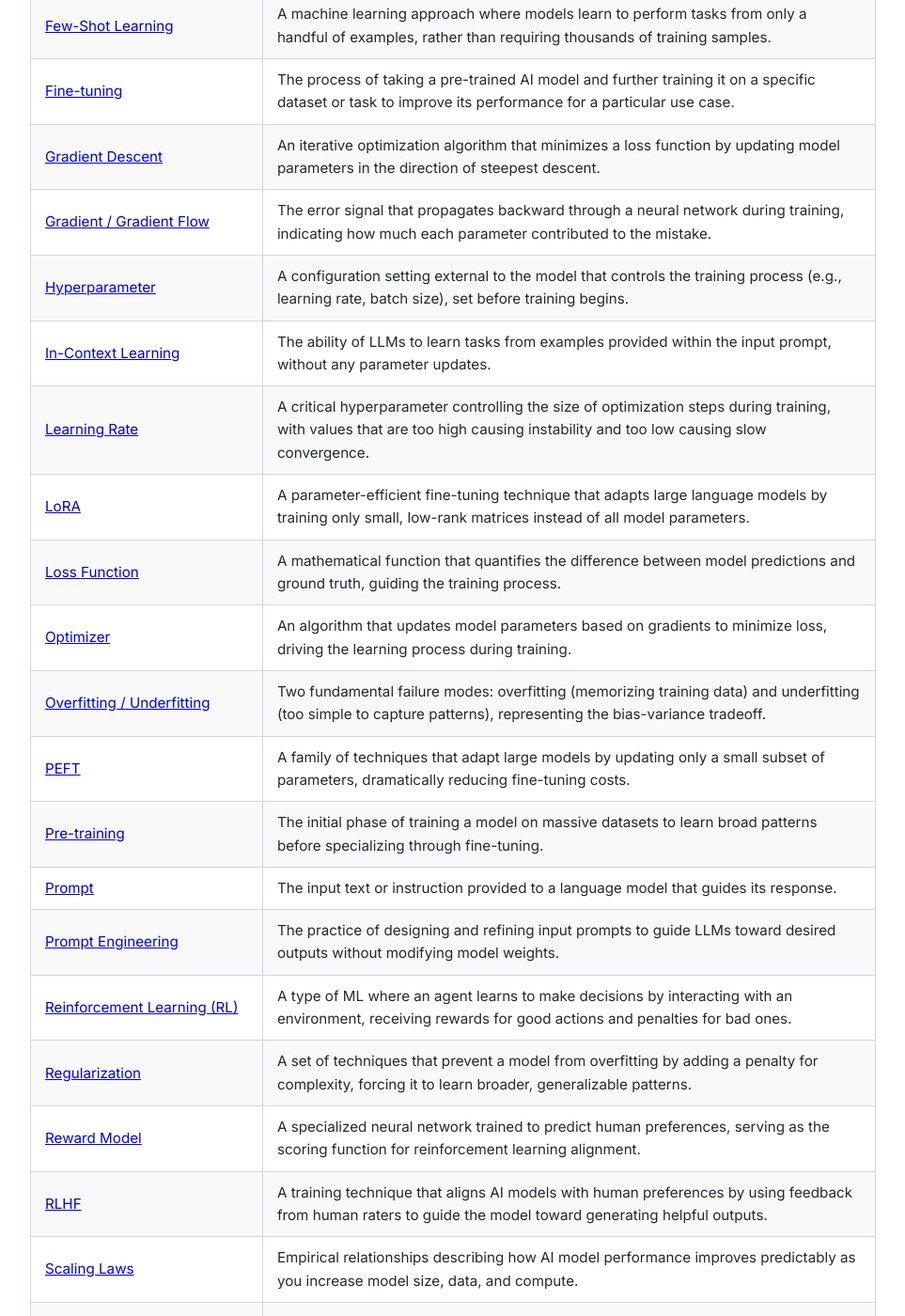
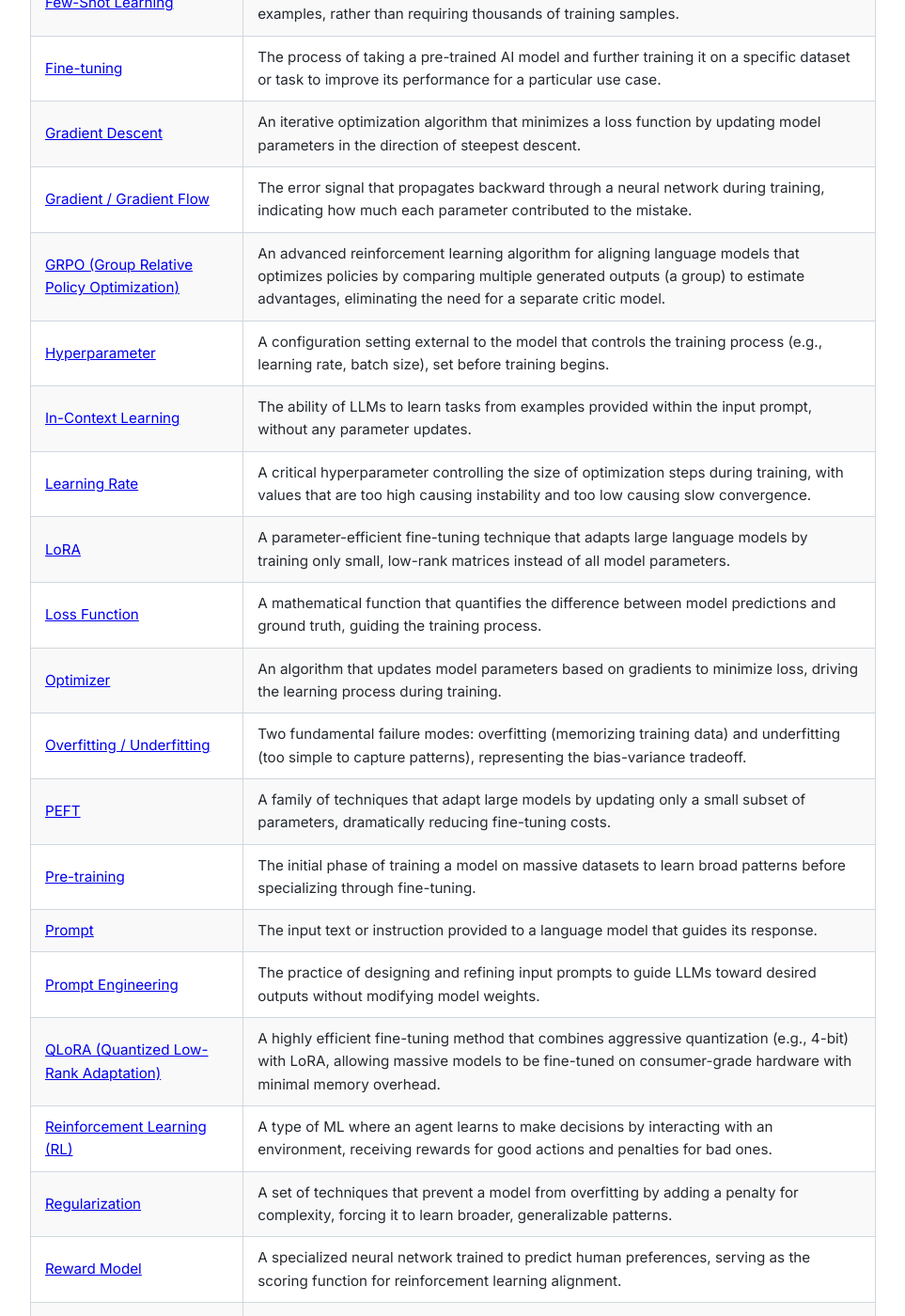
Before and after one commit to alexnubla/ai-dictionary, a Jekyll site: the page built from categories/training.md, in a window 1280 px wide and 1400 px high, scrolled down 1491 px. Shown: the whole window at 94% size, without its empty margins (158-1121 px from the left). Built offline with Jekyll 4.4.1, drawn with Linux system fonts in a browser that asks for light colours.

Commit message:
Update training.md

```diff
--- a/categories/training.md
+++ b/categories/training.md
@@ -36,6 +36,7 @@ Training encompasses several phases:
 | [Fine-tuning](/ai-dictionary/terms/fine-tuning/) | The process of taking a pre-trained AI model and further training it on a specific dataset or task to improve its performance for a particular use case. |
 | [Gradient Descent](/ai-dictionary/terms/gradient-descent/) | An iterative optimization algorithm that minimizes a loss function by updating model parameters in the direction of steepest descent. |
 | [Gradient / Gradient Flow](/ai-dictionary/terms/gradient-flow/) | The error signal that propagates backward through a neural network during training, indicating how much each parameter contributed to the mistake. |
+| [GRPO (Group Relative Policy Optimization)](/ai-dictionary/terms/grpo/) | An advanced reinforcement learning algorithm for aligning language models that optimizes policies by comparing multiple generated outputs (a group) to estimate advantages, eliminating the need for a separate critic model. |
 | [Hyperparameter](/ai-dictionary/terms/hyperparameter/) | A configuration setting external to the model that controls the training process (e.g., learning rate, batch size), set before training begins. |
 | [In-Context Learning](/ai-dictionary/terms/in-context-learning/) | The ability of LLMs to learn tasks from examples provided within the input prompt, without any parameter updates. |
 | [Learning Rate](/ai-dictionary/terms/learning-rate/) | A critical hyperparameter controlling the size of optimization steps during training, with values that are too high causing instability and too low causing slow convergence. |
@@ -47,6 +48,7 @@ Training encompasses several phases:
 | [Pre-training](/ai-dictionary/terms/pre-training/) | The initial phase of training a model on massive datasets to learn broad patterns before specializing through fine-tuning. |
 | [Prompt](/ai-dictionary/terms/prompt/) | The input text or instruction provided to a language model that guides its response. |
 | [Prompt Engineering](/ai-dictionary/terms/prompt-engineering/) | The practice of designing and refining input prompts to guide LLMs toward desired outputs without modifying model weights. |
+| [QLoRA (Quantized Low-Rank Adaptation)](/ai-dictionary/terms/qlora/) | A highly efficient fine-tuning method that combines aggressive quantization (e.g., 4-bit) with LoRA, allowing massive models to be fine-tuned on consumer-grade hardware with minimal memory overhead. |
 | [Reinforcement Learning (RL)](/ai-dictionary/terms/reinforcement-learning/) | A type of ML where an agent learns to make decisions by interacting with an environment, receiving rewards for good actions and penalties for bad ones. |
 | [Regularization](/ai-dictionary/terms/regularization/) | A set of techniques that prevent a model from overfitting by adding a penalty for complexity, forcing it to learn broader, generalizable patterns. |
 | [Reward Model](/ai-dictionary/terms/reward-model/) | A specialized neural network trained to predict human preferences, serving as the scoring function for reinforcement learning alignment. |
```
